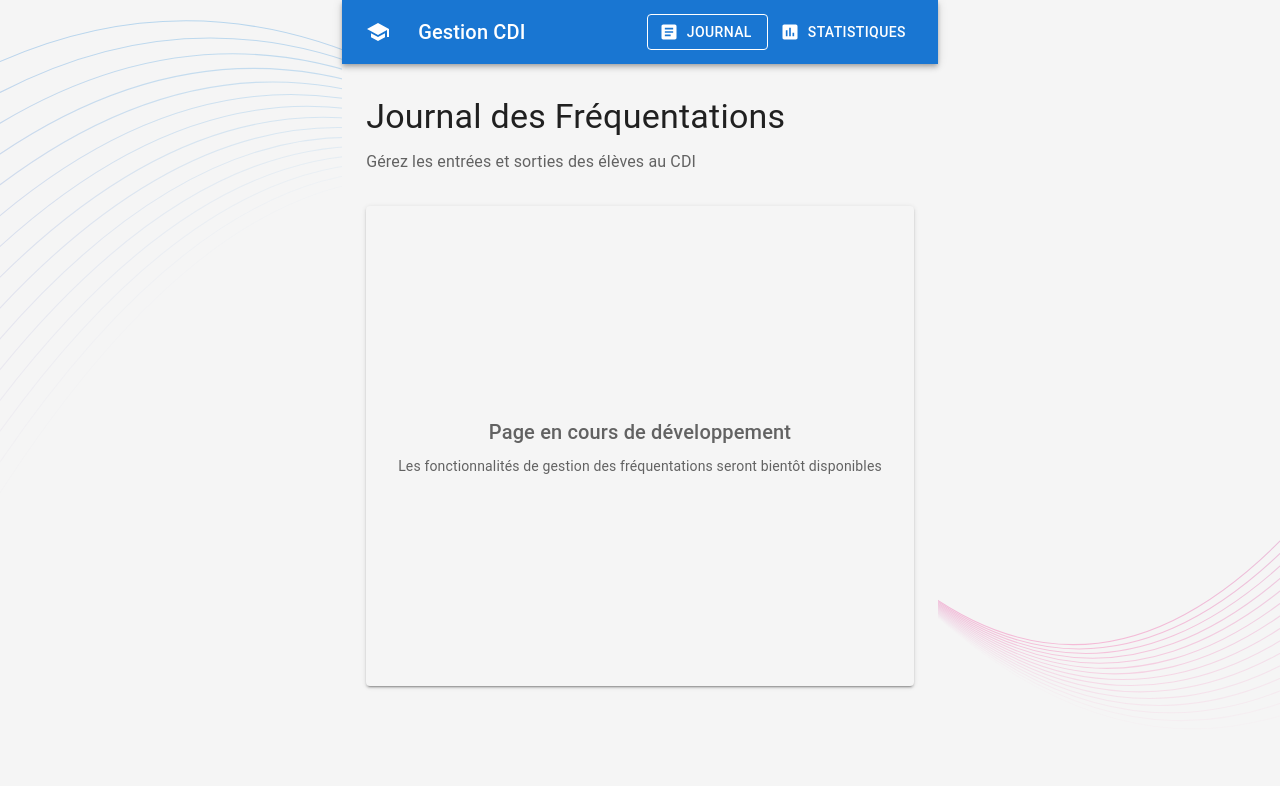
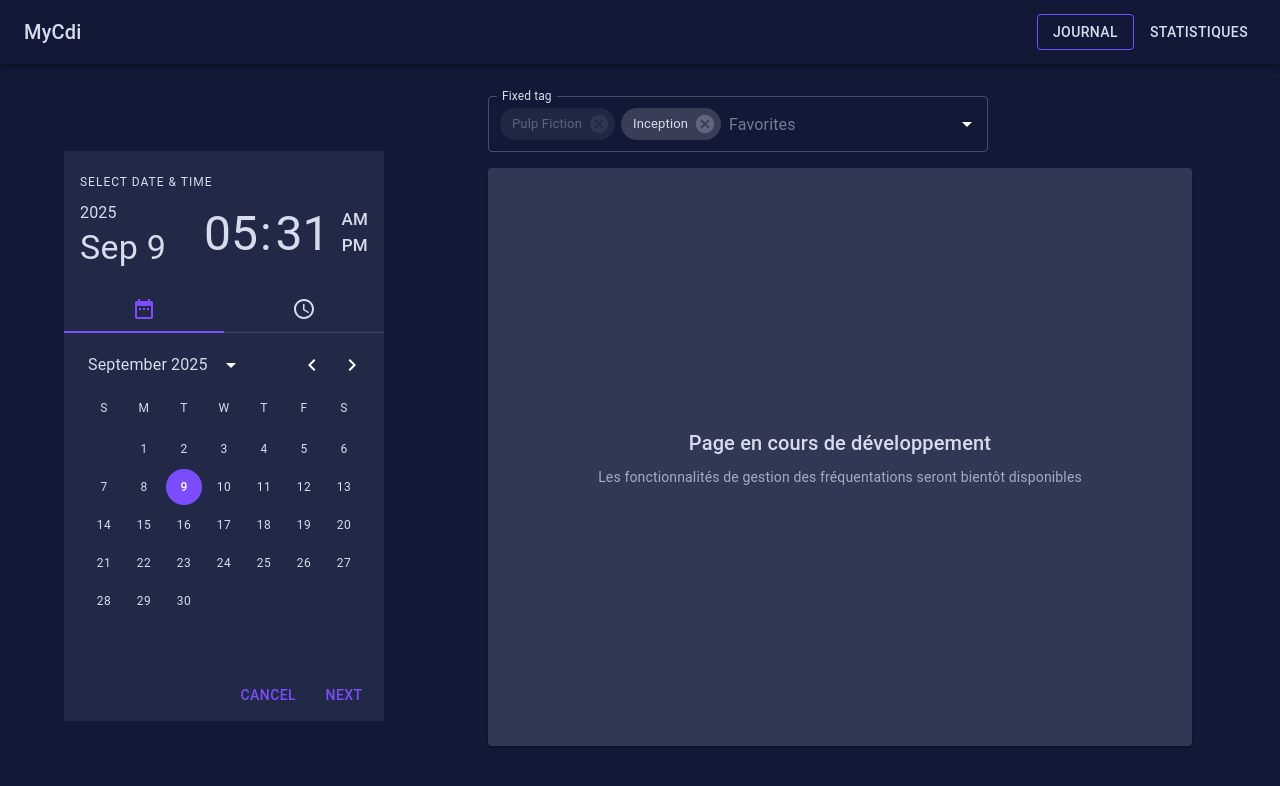
Before and after one commit to LawderDev/my-cdi, a React (Vite) app in the folder src/renderer/: page / in a window 1280 px wide. Shown: the top 786 px of the page. Built offline with nearby package versions, Linux system fonts and the light colour scheme.

Commit message:
:sparkles: add theme and start first page

```diff
--- a/package.json
+++ b/package.json
@@ -26,7 +26,9 @@
     "@emotion/react": "^11.14.0",
     "@emotion/styled": "^11.14.1",
     "@mui/material": "^7.3.2",
+    "@mui/x-date-pickers": "^8.11.1",
     "better-sqlite3": "^12.2.0",
+    "dayjs": "^1.11.18",
     "electron-updater": "^6.3.9"
   },
   "devDependencies": {
--- a/src/renderer/src/App.tsx
+++ b/src/renderer/src/App.tsx
@@ -1,38 +1,21 @@
 import React, { useState } from 'react'
-import { ThemeProvider, createTheme } from '@mui/material/styles'
+import { ThemeProvider } from '@mui/material/styles'
 import { CssBaseline, Box } from '@mui/material'
+import { theme } from './theme'
 import Navbar from './components/Navbar'
 import JournalPage from './pages/JournalPage'
 import StatisticsPage from './pages/StatisticsPage'
-
-// Thème MUI personnalisé
-const theme = createTheme({
-  palette: {
-    primary: {
-      main: '#1976d2'
-    },
-    secondary: {
-      main: '#dc004e'
-    },
-    background: {
-      default: '#f5f5f5'
-    }
-  },
-  typography: {
-    fontFamily: '"Roboto", "Helvetica", "Arial", sans-serif'
-  }
-})
 
 type PageType = 'journal' | 'statistics'
 
 function App(): React.JSX.Element {
   const [currentPage, setCurrentPage] = useState<PageType>('journal')
 
-  const handlePageChange = (page: PageType) => {
+  const handlePageChange = (page: PageType): void => {
     setCurrentPage(page)
   }
 
-  const renderCurrentPage = () => {
+  const renderCurrentPage = (): React.ReactNode => {
     switch (currentPage) {
       case 'journal':
         return <JournalPage />
@@ -46,7 +29,9 @@ function App(): React.JSX.Element {
   return (
     <ThemeProvider theme={theme}>
       <CssBaseline />
-      <Box sx={{ minHeight: '100vh', backgroundColor: 'background.default' }}>
+      <Box
+        sx={{ height: '100vh', width: '100vw', backgroundColor: theme.palette.background.default }}
+      >
         <Navbar currentPage={currentPage} onPageChange={handlePageChange} />
         {renderCurrentPage()}
       </Box>
--- a/src/renderer/src/components/Navbar.tsx
+++ b/src/renderer/src/components/Navbar.tsx
@@ -1,24 +1,6 @@
 import React from 'react'
-import { AppBar, Toolbar, Typography, Button, Box, IconButton } from '@mui/material'
-
-// Icônes simples en SVG
-const JournalIcon = () => (
-  <svg width="20" height="20" viewBox="0 0 24 24" fill="currentColor">
-    <path d="M19 3H5c-1.1 0-2 .9-2 2v14c0 1.1.9 2 2 2h14c1.1 0 2-.9 2-2V5c0-1.1-.9-2-2-2zm-5 14H7v-2h7v2zm3-4H7v-2h10v2zm0-4H7V7h10v2z"/>
-  </svg>
-)
-
-const StatsIcon = () => (
-  <svg width="20" height="20" viewBox="0 0 24 24" fill="currentColor">
-    <path d="M19 3H5c-1.1 0-2 .9-2 2v14c0 1.1.9 2 2 2h14c1.1 0 2-.9 2-2V5c0-1.1-.9-2-2-2zM9 17H7v-7h2v7zm4 0h-2V7h2v10zm4 0h-2v-4h2v4z"/>
-  </svg>
-)
-
-const SchoolIcon = () => (
-  <svg width="24" height="24" viewBox="0 0 24 24" fill="currentColor">
-    <path d="M5 13.18v4L12 21l7-3.82v-4L12 17l-7-3.82zM12 3L1 9l11 6 9-4.91V17h2V9L12 3z"/>
-  </svg>
-)
+import { AppBar, Toolbar, Typography, Button, Box } from '@mui/material'
+import { theme } from '../theme'
 
 interface NavbarProps {
   currentPage: 'journal' | 'statistics'
@@ -27,32 +9,27 @@ interface NavbarProps {
 
 const Navbar: React.FC<NavbarProps> = ({ currentPage, onPageChange }) => {
   return (
-    <AppBar position="static" sx={{ backgroundColor: '#1976d2' }}>
-      <Toolbar>
-        <IconButton
-          size="large"
-          edge="start"
-          color="inherit"
-          aria-label="cdi-logo"
-          sx={{ mr: 2 }}
+    <AppBar position="static">
+      <Toolbar sx={{ backgroundColor: theme.palette.background.default }}>
+        <Typography
+          variant="h6"
+          component="div"
+          sx={{ flexGrow: 1, color: theme.palette.text.primary }}
         >
-          <SchoolIcon />
-        </IconButton>
-
-        <Typography variant="h6" component="div" sx={{ flexGrow: 1 }}>
-          Gestion CDI
+          MyCdi
         </Typography>
 
         <Box sx={{ display: 'flex', gap: 1 }}>
           <Button
             color="inherit"
-            startIcon={<JournalIcon />}
             variant={currentPage === 'journal' ? 'outlined' : 'text'}
             onClick={() => onPageChange('journal')}
             sx={{
-              borderColor: currentPage === 'journal' ? 'white' : 'transparent',
+              color: theme.palette.text.primary,
+              borderColor: currentPage === 'journal' ? theme.palette.primary.main : 'transparent',
               '&:hover': {
-                backgroundColor: 'rgba(255, 255, 255, 0.1)'
+                backgroundColor: `rgba(124, 77, 255, 0.1)`,
+                color: theme.palette.primary.main
               }
             }}
           >
@@ -61,13 +38,15 @@ const Navbar: React.FC<NavbarProps> = ({ currentPage, onPageChange }) => {
 
           <Button
             color="inherit"
-            startIcon={<StatsIcon />}
             variant={currentPage === 'statistics' ? 'outlined' : 'text'}
             onClick={() => onPageChange('statistics')}
             sx={{
-              borderColor: currentPage === 'statistics' ? 'white' : 'transparent',
+              color: theme.palette.text.primary,
+              borderColor:
+                currentPage === 'statistics' ? theme.palette.primary.main : 'transparent',
               '&:hover': {
-                backgroundColor: 'rgba(255, 255, 255, 0.1)'
+                backgroundColor: `rgba(124, 77, 255, 0.1)`,
+                color: theme.palette.primary.main
               }
             }}
           >
--- a/src/renderer/src/pages/JournalPage.tsx
+++ b/src/renderer/src/pages/JournalPage.tsx
@@ -1,40 +1,205 @@
 import React from 'react'
-import { Container, Typography, Paper, Box } from '@mui/material'
+import { Container, Typography, Paper, Box, Autocomplete, Chip, TextField } from '@mui/material'
+import { AdapterDayjs } from '@mui/x-date-pickers/AdapterDayjs'
+import { LocalizationProvider } from '@mui/x-date-pickers/LocalizationProvider'
+import { StaticDateTimePicker } from '@mui/x-date-pickers/StaticDateTimePicker'
+import dayjs from 'dayjs'
+import { theme } from '../theme'
 
 const JournalPage: React.FC = () => {
+  const fixedOptions = [top100Films[6]]
+  const [value, setValue] = React.useState([...fixedOptions, top100Films[13]])
+
   return (
-    <Container maxWidth="lg" sx={{ mt: 4, mb: 4 }}>
-      <Box sx={{ mb: 4 }}>
-        <Typography variant="h4" component="h1" gutterBottom>
-          Journal des Fréquentations
-        </Typography>
-        <Typography variant="body1" color="text.secondary">
-          Gérez les entrées et sorties des élèves au CDI
-        </Typography>
-      </Box>
-
+    <Container sx={{ mt: 4, mb: 4, display: 'flex', gap: 10, height: '85%', alignItems: 'center' }}>
+      <LocalizationProvider dateAdapter={AdapterDayjs}>
+        <StaticDateTimePicker displayStaticWrapperAs="mobile" value={dayjs()} />
+      </LocalizationProvider>
+      <Container sx={{ height: '100%', display: 'flex', flexDirection: 'column', gap: 2}}>
+        <Autocomplete
+          multiple
+          id="fixed-tags-demo"
+          value={value}
+          onChange={(event, newValue) => {
+            setValue([
+              ...fixedOptions,
+              ...newValue.filter((option) => !fixedOptions.includes(option))
+            ])
+          }}
+          options={top100Films}
+          getOptionLabel={(option) => option.title}
+          renderValue={(values, getItemProps) =>
+            values.map((option, index) => {
+              const { key, ...itemProps } = getItemProps({ index })
+              return (
+                <Chip
+                  key={key}
+                  label={option.title}
+                  {...itemProps}
+                  disabled={fixedOptions.includes(option)}
+                />
+              )
+            })
+          }
+          style={{ width: 500 }}
+          renderInput={(params) => (
+            <TextField {...params} label="Fixed tag" placeholder="Favorites" />
+          )}
+        />
         <Paper
           elevation={2}
           sx={{
             p: 4,
-          minHeight: '60vh',
+            height: '85%',
             display: 'flex',
             alignItems: 'center',
             justifyContent: 'center',
-          backgroundColor: '#f5f5f5'
+            backgroundColor: theme.palette.background.paper
           }}
         >
           <Box textAlign="center">
-          <Typography variant="h6" color="text.secondary">
+            <Typography variant="h6" sx={{ color: theme.palette.text.primary }}>
               Page en cours de développement
             </Typography>
-          <Typography variant="body2" color="text.secondary" sx={{ mt: 1 }}>
+            <Typography
+              variant="body2"
+              sx={{ color: theme.palette.text.primary, opacity: 0.7, mt: 1 }}
+            >
               Les fonctionnalités de gestion des fréquentations seront bientôt disponibles
             </Typography>
           </Box>
         </Paper>
       </Container>
+    </Container>
   )
 }
 
+// Top 100 films as rated by IMDb users. http://www.imdb.com/chart/top
+const top100Films = [
+  { title: 'The Shawshank Redemption', year: 1994 },
+  { title: 'The Godfather', year: 1972 },
+  { title: 'The Godfather: Part II', year: 1974 },
+  { title: 'The Dark Knight', year: 2008 },
+  { title: '12 Angry Men', year: 1957 },
+  { title: "Schindler's List", year: 1993 },
+  { title: 'Pulp Fiction', year: 1994 },
+  {
+    title: 'The Lord of the Rings: The Return of the King',
+    year: 2003
+  },
+  { title: 'The Good, the Bad and the Ugly', year: 1966 },
+  { title: 'Fight Club', year: 1999 },
+  {
+    title: 'The Lord of the Rings: The Fellowship of the Ring',
+    year: 2001
+  },
+  {
+    title: 'Star Wars: Episode V - The Empire Strikes Back',
+    year: 1980
+  },
+  { title: 'Forrest Gump', year: 1994 },
+  { title: 'Inception', year: 2010 },
+  {
+    title: 'The Lord of the Rings: The Two Towers',
+    year: 2002
+  },
+  { title: "One Flew Over the Cuckoo's Nest", year: 1975 },
+  { title: 'Goodfellas', year: 1990 },
+  { title: 'The Matrix', year: 1999 },
+  { title: 'Seven Samurai', year: 1954 },
+  {
+    title: 'Star Wars: Episode IV - A New Hope',
+    year: 1977
+  },
+  { title: 'City of God', year: 2002 },
+  { title: 'Se7en', year: 1995 },
+  { title: 'The Silence of the Lambs', year: 1991 },
+  { title: "It's a Wonderful Life", year: 1946 },
+  { title: 'Life Is Beautiful', year: 1997 },
+  { title: 'The Usual Suspects', year: 1995 },
+  { title: 'Léon: The Professional', year: 1994 },
+  { title: 'Spirited Away', year: 2001 },
+  { title: 'Saving Private Ryan', year: 1998 },
+  { title: 'Once Upon a Time in the West', year: 1968 },
+  { title: 'American History X', year: 1998 },
+  { title: 'Interstellar', year: 2014 },
+  { title: 'Casablanca', year: 1942 },
+  { title: 'City Lights', year: 1931 },
+  { title: 'Psycho', year: 1960 },
+  { title: 'The Green Mile', year: 1999 },
+  { title: 'The Intouchables', year: 2011 },
+  { title: 'Modern Times', year: 1936 },
+  { title: 'Raiders of the Lost Ark', year: 1981 },
+  { title: 'Rear Window', year: 1954 },
+  { title: 'The Pianist', year: 2002 },
+  { title: 'The Departed', year: 2006 },
+  { title: 'Terminator 2: Judgment Day', year: 1991 },
+  { title: 'Back to the Future', year: 1985 },
+  { title: 'Whiplash', year: 2014 },
+  { title: 'Gladiator', year: 2000 },
+  { title: 'Memento', year: 2000 },
+  { title: 'The Prestige', year: 2006 },
+  { title: 'The Lion King', year: 1994 },
+  { title: 'Apocalypse Now', year: 1979 },
+  { title: 'Alien', year: 1979 },
+  { title: 'Sunset Boulevard', year: 1950 },
+  {
+    title: 'Dr. Strangelove or: How I Learned to Stop Worrying and Love the Bomb',
+    year: 1964
+  },
+  { title: 'The Great Dictator', year: 1940 },
+  { title: 'Cinema Paradiso', year: 1988 },
+  { title: 'The Lives of Others', year: 2006 },
+  { title: 'Grave of the Fireflies', year: 1988 },
+  { title: 'Paths of Glory', year: 1957 },
+  { title: 'Django Unchained', year: 2012 },
+  { title: 'The Shining', year: 1980 },
+  { title: 'WALL·E', year: 2008 },
+  { title: 'American Beauty', year: 1999 },
+  { title: 'The Dark Knight Rises', year: 2012 },
+  { title: 'Princess Mononoke', year: 1997 },
+  { title: 'Aliens', year: 1986 },
+  { title: 'Oldboy', year: 2003 },
+  { title: 'Once Upon a Time in America', year: 1984 },
+  { title: 'Witness for the Prosecution', year: 1957 },
+  { title: 'Das Boot', year: 1981 },
+  { title: 'Citizen Kane', year: 1941 },
+  { title: 'North by Northwest', year: 1959 },
+  { title: 'Vertigo', year: 1958 },
+  {
+    title: 'Star Wars: Episode VI - Return of the Jedi',
+    year: 1983
+  },
+  { title: 'Reservoir Dogs', year: 1992 },
+  { title: 'Braveheart', year: 1995 },
+  { title: 'M', year: 1931 },
+  { title: 'Requiem for a Dream', year: 2000 },
+  { title: 'Amélie', year: 2001 },
+  { title: 'A Clockwork Orange', year: 1971 },
+  { title: 'Like Stars on Earth', year: 2007 },
+  { title: 'Taxi Driver', year: 1976 },
+  { title: 'Lawrence of Arabia', year: 1962 },
+  { title: 'Double Indemnity', year: 1944 },
+  {
+    title: 'Eternal Sunshine of the Spotless Mind',
+    year: 2004
+  },
+  { title: 'Amadeus', year: 1984 },
+  { title: 'To Kill a Mockingbird', year: 1962 },
+  { title: 'Toy Story 3', year: 2010 },
+  { title: 'Logan', year: 2017 },
+  { title: 'Full Metal Jacket', year: 1987 },
+  { title: 'Dangal', year: 2016 },
+  { title: 'The Sting', year: 1973 },
+  { title: '2001: A Space Odyssey', year: 1968 },
+  { title: "Singin' in the Rain", year: 1952 },
+  { title: 'Toy Story', year: 1995 },
+  { title: 'Bicycle Thieves', year: 1948 },
+  { title: 'The Kid', year: 1921 },
+  { title: 'Inglourious Basterds', year: 2009 },
+  { title: 'Snatch', year: 2000 },
+  { title: '3 Idiots', year: 2009 },
+  { title: 'Monty Python and the Holy Grail', year: 1975 }
+]
+
 export default JournalPage
--- /dev/null
+++ b/src/renderer/src/theme/index.ts
@@ -0,0 +1 @@
+export { theme } from './theme'
--- /dev/null
+++ b/src/renderer/src/theme/theme.ts
@@ -0,0 +1,27 @@
+import { createTheme, Theme } from '@mui/material/styles'
+
+// Thème MUI personnalisé
+export const theme: Theme = createTheme({
+  palette: {
+    mode: 'dark',
+    primary: {
+      main: '#7C4DFF'
+    },
+    secondary: {
+      main: '#D7DCEC'
+    },
+    background: {
+      default: '#111936',
+      paper: '#212946'
+    },
+    text: {
+      primary: '#D7DCEC',
+      secondary: '#D7DCEC'
+    }
+  },
+  typography: {
+    fontFamily: '"Roboto", "Helvetica", "Arial", sans-serif'
+  }
+})
+
+export default theme
```
Also changed, not shown: src/renderer/src/pages/StatisticsPage.tsx (+15 -6 lines), 2 other files (tests, documents, lock files or other folders). Lines whose indentation alone changed are shown as unchanged.
